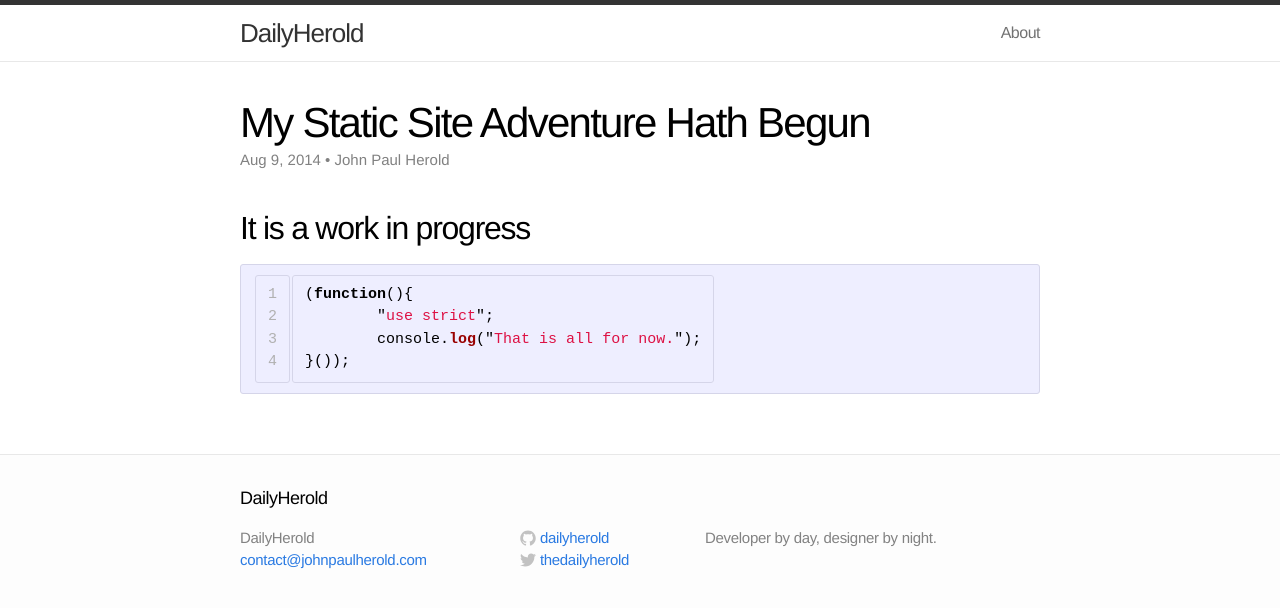
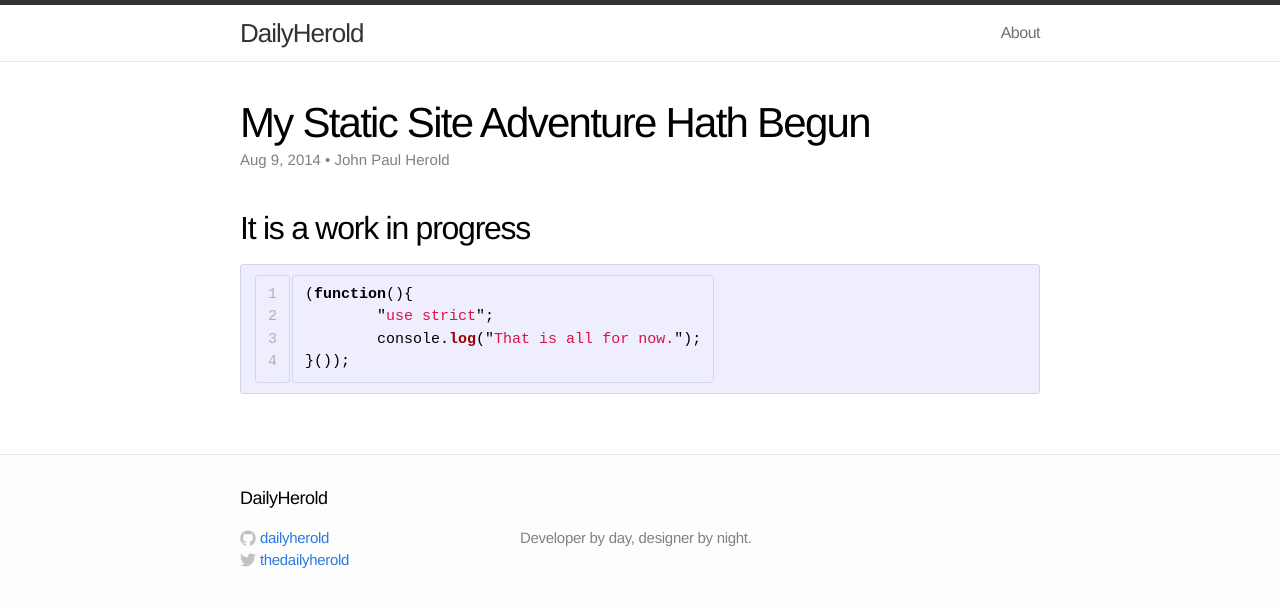
Before and after one commit to dailyherold/dailyherold.github.io, a Jekyll site: the page built from _posts/2014-08-09-my-static-site-adventure-hath-begun.md, in a window 1280 px wide. Shown: the top 608 px of the page. Built offline with Jekyll 4.4.1, drawn with Linux system fonts in a browser that asks for light colours.

Commit message:
couple config changes and added assets folder for images

```diff
--- a/_config.yml
+++ b/_config.yml
@@ -1,6 +1,6 @@
 # Site settings
 title: DailyHerold
-email: contact@johnpaulherold.com
+email:
 description: "Developer by day, designer by night."
 baseurl: ""
 url: "http://dailyherold.net"
--- a/_includes/footer.html
+++ b/_includes/footer.html
@@ -4,14 +4,14 @@
 
     <h2 class="footer-heading">{{ site.title }}</h2>
 
-    <div class="footer-col-1 column">
+    <!-- <div class="footer-col-1 column">
       <ul>
         <li>{{ site.title }}</li>
         <li><a href="mailto:{{ site.email }}">{{ site.email }}</a></li>
       </ul>
-    </div>
+    </div> -->
 
-    <div class="footer-col-2 column">
+    <div class="footer-col-1 column">
       <ul>
         {% if site.github_username %}<li>
           <a href="https://github.com/{{ site.github_username }}">
--- a/_layouts/post.html
+++ b/_layouts/post.html
@@ -3,7 +3,7 @@ layout: default
 ---
 <div class="post">
 
-  <header class="post-header">
+  <header class="post-header" meta="{% if page.excerpt %}{{ page.excerpt | strip_html }}{% endif %}">
     <h1>{{ page.title }}</h1>
     <p class="meta">{{ page.date | date: "%b %-d, %Y" }}{% if page.author %} • {{ page.author }}{% endif %}{% if page.meta %} • {{ page.meta }}{% endif %}</p>
   </header>
```
Also changed, not shown: assets/marbleMouse.png (added).
